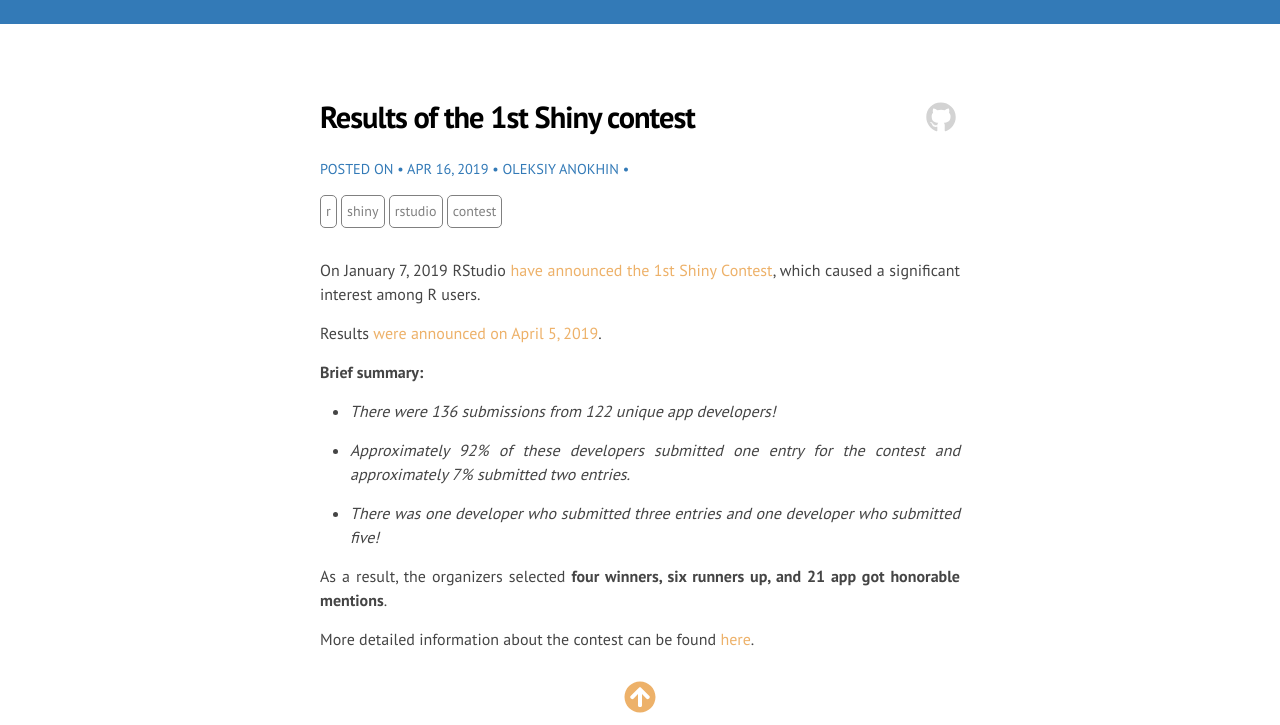
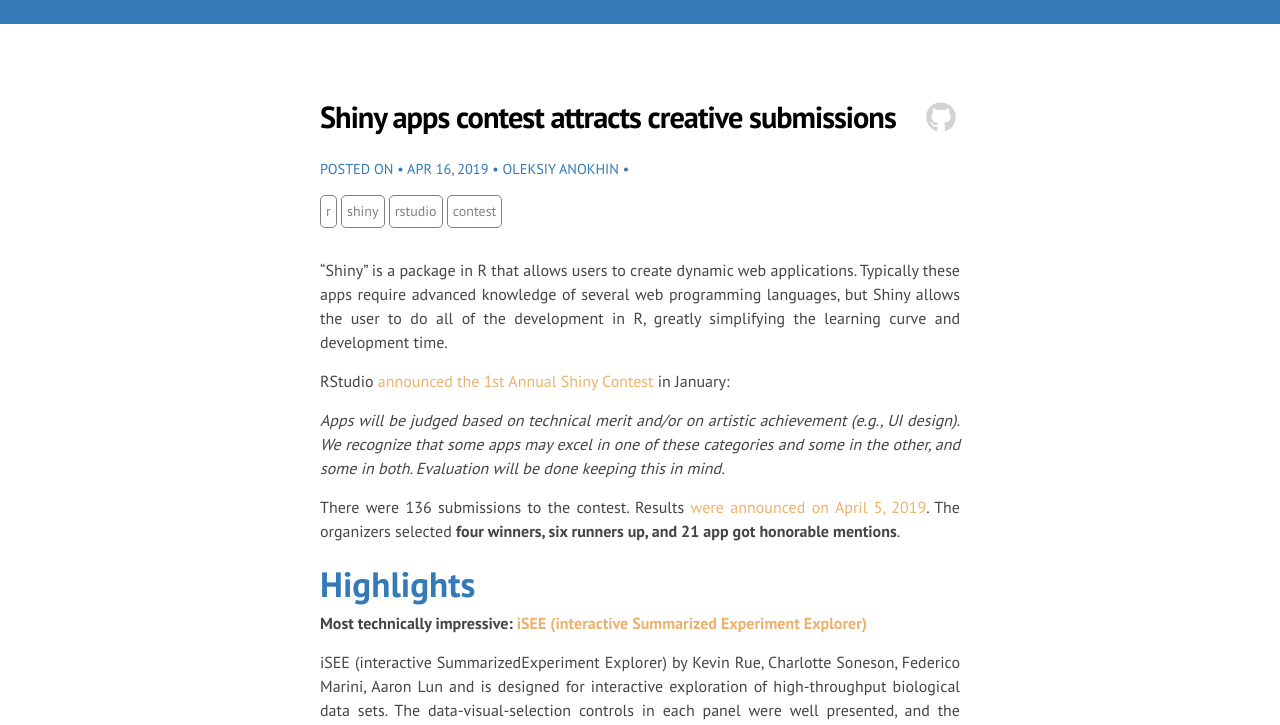
Before and after one commit to DS4PS/ds4ps.github.io, a Jekyll site: the page built from _posts/2019-04-16-first-shiny-contest.md, in a window 1280 px wide and 1400 px high, scrolled down 426 px. Shown: the top 725 px of the window. Built offline with Jekyll 4.4.1, drawn with Linux system fonts in a browser that asks for light colours; nearby versions of some CDN libraries; library files that are not in the unit come from our copies; some of the changed text lies outside the part shown; grey boxes are pictures that could not be loaded.

Commit message:
Update 2019-04-16-first-shiny-contest.md

```diff
--- a/_posts/2019-04-16-first-shiny-contest.md
+++ b/_posts/2019-04-16-first-shiny-contest.md
@@ -1,22 +1,60 @@
 ---
 layout: post
-title: Results of the 1st Shiny contest
+title: Shiny apps contest attracts creative submissions
 tags: [ r, shiny, rstudio, contest ]
 author: Oleksiy Anokhin
 ---
 
-On January 7, 2019 RStudio [have announced the 1st Shiny Contest](https://blog.rstudio.com/2019/01/07/first-shiny-contest/), which caused a significant interest among R users.
+"Shiny" is a package in R that allows users to create dynamic web applications. Typically these apps require advanced knowledge of several web programming languages, but Shiny allows the user to do all of the development in R, greatly simplifying the learning curve and development time.
 
-Results [were announced on April 5, 2019](https://blog.rstudio.com/2019/04/05/first-shiny-contest-winners/).
+RStudio [announced the 1st Annual Shiny Contest](https://blog.rstudio.com/2019/01/07/first-shiny-contest/) in January:
 
-**Brief summary:**
+*Apps will be judged based on technical merit and/or on artistic achievement (e.g., UI design). We recognize that some apps may excel in one of these categories and some in the other, and some in both. Evaluation will be done keeping this in mind.*
 
-* _There were 136 submissions from 122 unique app developers!_
+There were 136 submissions to the contest. Results [were announced on April 5, 2019](https://blog.rstudio.com/2019/04/05/first-shiny-contest-winners/). The organizers selected **four winners, six runners up, and 21 app got honorable mentions**.
 
-* _Approximately 92% of these developers submitted one entry for the contest and approximately 7% submitted two entries._
+## Highlights
 
-* _There was one developer who submitted three entries and one developer who submitted five!_
+**Most technically impressive: [iSEE (interactive Summarized Experiment Explorer)](https://kevinrue.shinyapps.io/isee-shiny-contest/)**
 
-As a result, the organizers selected **four winners, six runners up, and 21 app got honorable mentions**.
+iSEE (interactive SummarizedExperiment Explorer) by Kevin Rue, Charlotte Soneson, Federico Marini, Aaron Lun and is designed for interactive exploration of high-throughput biological data sets. The data-visual-selection controls in each panel were well presented, and the dynamic, directional crosslinking feature is something we haven’t seen before. And it can even generate a reproducible R script!
+
+![](https://d33wubrfki0l68.cloudfront.net/f53c30c60ccd015940d820d0959bb945529605fe/28a1d/images/2019-04-05-isee.png)
+
+<br>
+-------------
+
+**Best Design: [69 Love Songs: A Lyrical Analysis](https://committedtotape.shinyapps.io/sixtyninelovesongs/)**
+
+This app by David Smale is a lyrical analysis of the three-volume concept album by the Magnetic Fields containing (yep, you guessed it) 69 love songs. We fell in love with the look of this app, and really appreciated that the font and colours used in the app have been chosen to match the album artwork. You don’t have to be a fan of the Magnetic Fields to appreciate the care and attention to detail that went into each panel!
+
+![](https://d33wubrfki0l68.cloudfront.net/11fc20eae182289c7ee862b49727d2b6bb4d564c/2e006/images/2019-04-05-sixty-nine-love-songs.gif)
+
+<br>
+----------
+
+**Most Fun: [Hex Memory Game](https://dreamrs.shinyapps.io/memory-hex/)**
+
+A brave handful of people have built small games in Shiny. It’s always impressive to us when people pull that off at all, but we haven’t seen one that works as well as Hex Memory Game created by pvictor. Not only that, but the code is super clean and easy to reason about.
+
+![](https://d33wubrfki0l68.cloudfront.net/ed6f1b09e6eb8f8ca4e3c1355312f6ab025cc454/9ee23/images/2019-04-05-hex-game.gif)
+
+<br>
+-------------
+
+**The “Awww” Award: [Pet Records](https://jennadallen.shinyapps.io/pet-records-app/)**
+
+Think you’re a good pet owner? This app by Jenna Allen will make you think again! Jenna, who describes herself as a digital nomad traveling with two dogs, Layla and Lloyd, has built this app for keeping track of her dogs’ medical and vaccine records. The timeline visualizations in the app are extremely effective, and the amount you can drill down – all the way to vaccine certificates and exam notes in PDF format! – is very impressive.
+
+![](https://d33wubrfki0l68.cloudfront.net/4a7341aa4fc466ede08e5a1d001e97bdb7bde860/20ef0/images/2019-04-05-pet-records.gif)
+
+
+<br>
+-------------
 
 More detailed information about the contest can be found [here](https://blog.rstudio.com/2019/04/05/first-shiny-contest-winners/).
+
+Visit the [R Shiny gallery](https://shiny.rstudio.com/gallery/) for more inspiration.
+
+<br>
+<br>
```
